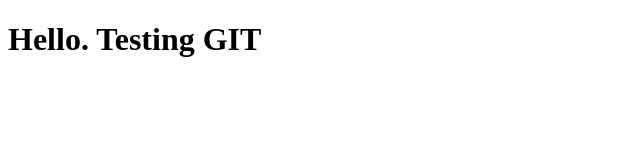
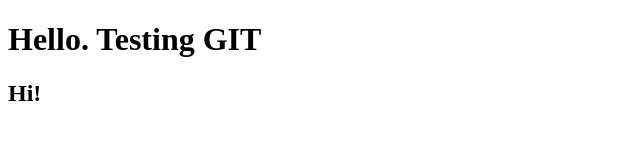
Before and after one commit to OleksiiMinnikov/testing_git, a plain HTML site: page index.html in a window 1280 px wide. Shown: the full height of the page, 0-640 px from the left. Drawn offline with Linux system fonts and the light colour scheme.

Commit message:
Add "Hi"

```diff
--- a/index.html
+++ b/index.html
@@ -7,6 +7,8 @@
     <title>Document</title>
 </head>
 <body>
+    <!-- Тест комментариев -->
     <h1>Hello. Testing GIT</h1>
+    <h2>Hi!</h2>
 </body>
 </html>
```
